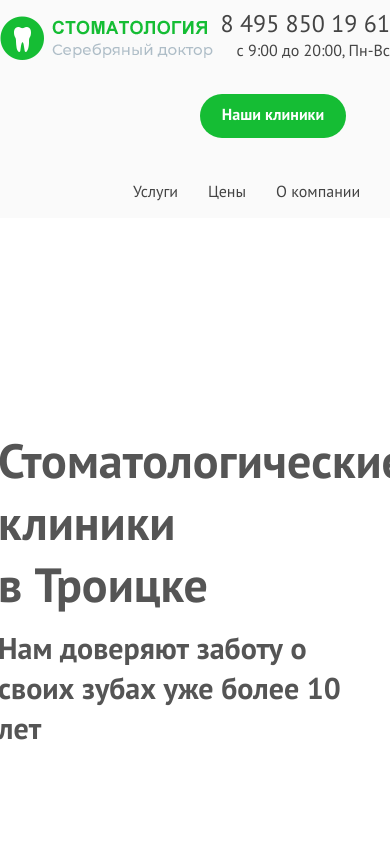
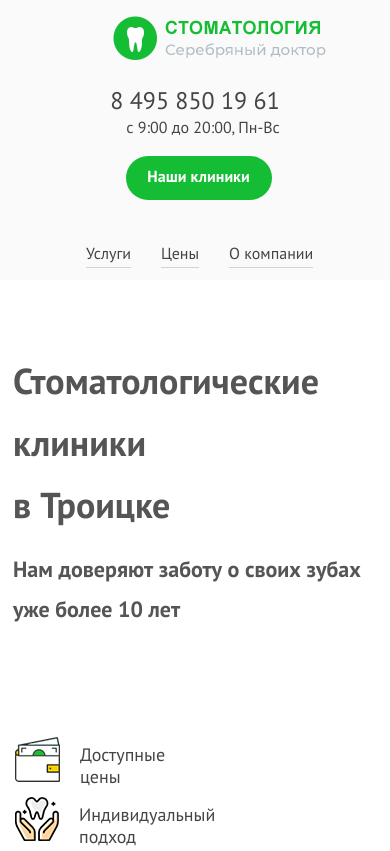
Before and after one commit to alekseibykov/html_template, a website: page index.html in a window 390 px wide. Shown: the top 851 px of the page. Drawn offline with nearby package versions, Linux system fonts and the light colour scheme; files that its build step writes are made by us from their sources; files whose address does not match are found by name.

Commit message:
main screen finish

```diff
--- a/index.html
+++ b/index.html
@@ -18,7 +18,7 @@
     <meta name="description" content="">
     <meta name="viewport" content="width=device-width, initial-scale=1">
     <link rel="apple-touch-icon" href="apple-touch-icon.png">
-    <link rel="stylesheet" href="css/main.css">
+    <link rel="stylesheet" href="production/css/main.css">
     <!--[if lt IE 9]>
     <script src="js/vendor/html5-3.6-respond-1.4.2.min.js"></script>
     <![endif]-->
@@ -78,6 +78,6 @@
         <h3>footer</h3>
       </footer>
     </div>
-    <script src="js/main.js"></script>
+    <script src="production/js/main.js"></script>
   </body>
 </html>
--- a/package.json
+++ b/package.json
@@ -13,7 +13,7 @@
     "build:css": "npm run scss && npm run autoprefixer",
     "build:js": "npm run uglify",
     "build:all": "npm run build:css && npm run build:js",
-        "watch:css": "onchange \"css\" -- npm run build:css",
+    "watch:css": "onchange \"scss\" -- npm run build:css",
     "watch:js": "onchange \"js\" -- npm run build:js",
     "watch:all": "npm-run-all -p serve watch:css watch:js",
     "start": "npm run build:all && npm run watch:all"
--- a/scss/main.scss
+++ b/scss/main.scss
@@ -135,8 +135,23 @@ body {
   float: left;
   text-decoration: none;
   color: #444444;
-  padding: 5px;
-  margin: 19px 10px 10px 10px;
+  padding: 5px 0;
+  margin: 19px 15px 10px 15px;
+  position: relative;
+  overflow: hidden;
+}
+
+.navigation a:hover {
+  color: #15bd34;
+}
+
+.navigation a::before {
+  content: " ";
+  width: 100px;
+  height: 1px;
+  background-color: #d2d2d2;
+  position: absolute;
+  bottom: 2px;
 }
 
 .navigation ul {
@@ -176,7 +191,7 @@ body {
    height: inherit;
    left: 811px;
    z-index: -1;
-   background-image: url("../img/main_image.jpg");
+   background-image: url("../../img/main_image.jpg");
    background-repeat: no-repeat;
 }
 
@@ -200,6 +215,7 @@ body {
 
 .main_icons {
   display: flex;
+  flex-wrap: wrap;
   font-size: 18px;
   line-height: 1.2;
   margin-top: 243px;
@@ -232,6 +248,11 @@ body {
   bottom: 7px;
 }
 
+.wrapper {
+  margin-left: 15px;
+  margin-right: 15px;
+}
+
 
 
 
@@ -243,36 +264,58 @@ body {
    Media Queries
    ========================================================================== */
 
+@media only screen and (max-width: 479px) {
+  .main_heading {
+    padding-top: 70px;
+    font-size: 36px;
+  }
+
+  .main_subheading {
+    font-size: 22px;
+  }
+}
+
 @media only screen and (min-width: 480px) {
 
-/* ====================
-    INTERMEDIATE: Menu
-   ==================== */
+}
 
+@media only screen and (max-width: 767px) {
+  .header_container header {
+    display: flex;
+    flex-wrap: wrap;
+    justify-content: space-evenly;
+  }
 
+  .main_icons {
+    margin-top: 100px;
+  }
 
+  .main_icons_item:nth-of-type(3) {
+    margin-left: 0px;
+    position: initial;
+  }
+
+  .main_icons_item {
+    margin-top: 15px;
+  }
 }
 
 @media only screen and (min-width: 768px) {
 
-/* ============
-    WIDE: Main
-   ============ */
+}
 
+@media only screen and (max-width: 1239px) {
 
 }
 
-@media only screen and (min-width: 1140px) {
+@media only screen and (min-width: 1240px) {
+  .wrapper {
+    width: 1203px;
+    margin: 0 auto;
+  }
+}
 
-/* ===============
-    Maximal Width
-   =============== */
 
-    .wrapper {
-        width: 1203px; /* 1140px - 10% for margins */
-        margin: 0 auto;
-    }
-}
 
 /* ==========================================================================
    Helper classes
```
Also changed, not shown: production/css/main.css, 1 other file. Lines whose indentation alone changed are shown as unchanged.
